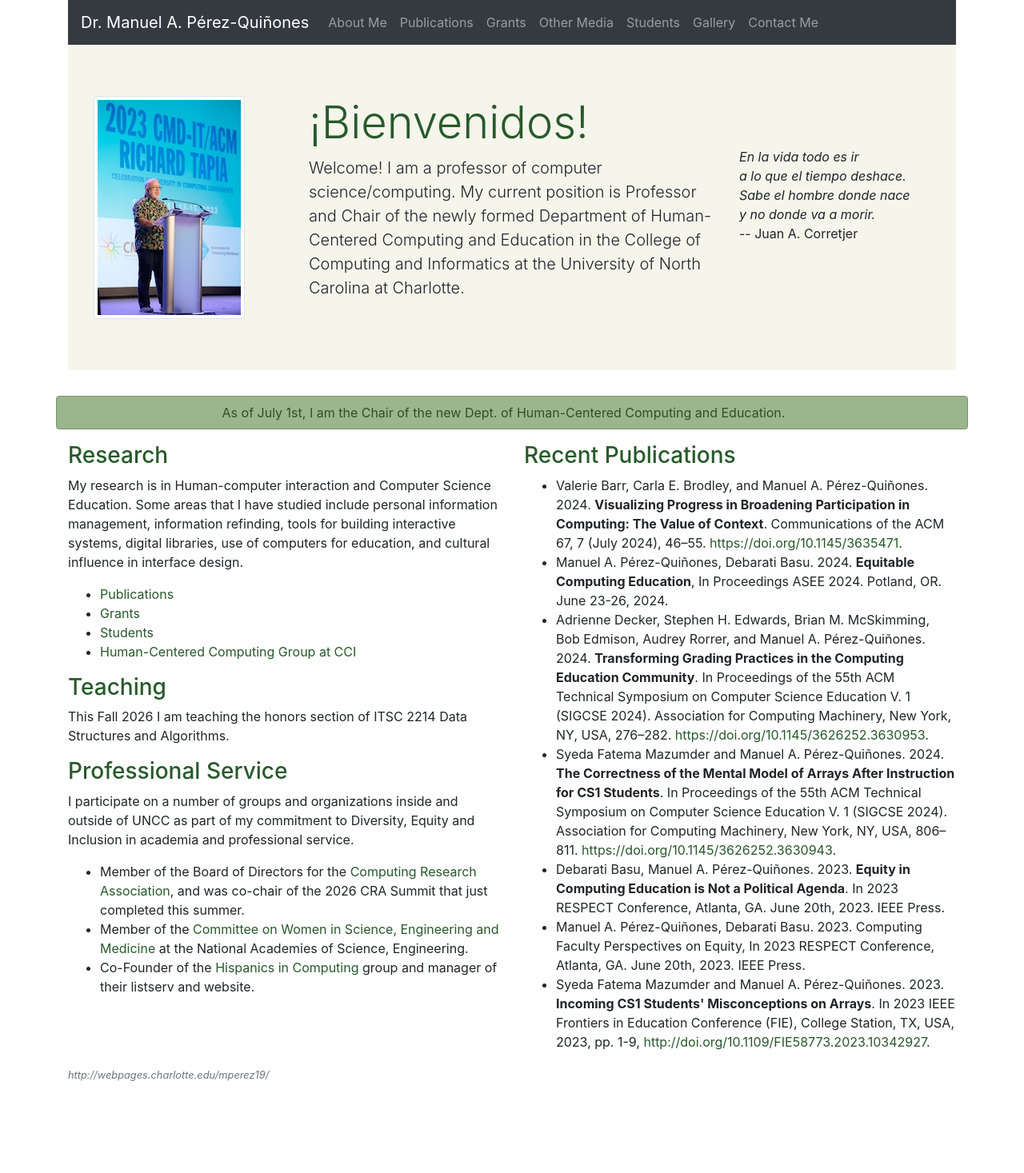
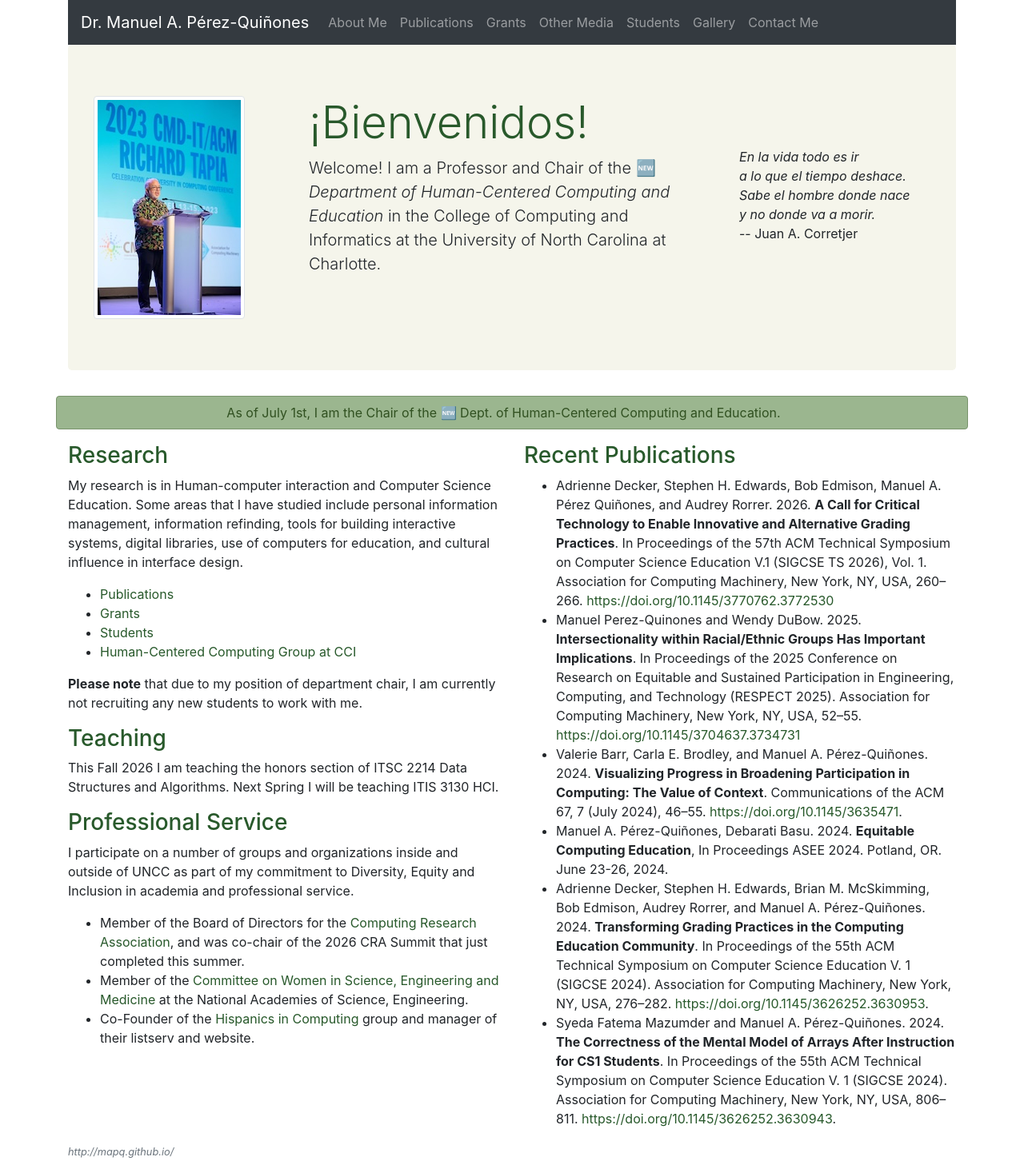
Before and after one commit to mapq/mapq.github.io, a Jekyll site: the page built from index.html, in a window 1280 px wide. Shown: the whole page at 80% size. Built offline with Jekyll 4.4.1, drawn with Linux system fonts in a browser that asks for light colours; before the commit the page ends 1371 px from its top, so only the background shows below that.

Commit message:
Small Changes
Added message "not recruiting new students"
Change the footer for the pages to point to my github site

```diff
--- a/_layouts/default.html
+++ b/_layouts/default.html
@@ -23,7 +23,7 @@
 
 	<div id="footer">
 		<div class="container">
-			<p class="text-muted"><small><i>http://webpages.charlotte.edu/mperez19/</i></small></p>
+			<p class="text-muted"><small><i>http://mapq.github.io/</i></small></p>
 		</div>
 	</div>
 
--- a/index.html
+++ b/index.html
@@ -11,7 +11,7 @@ title: Home
     </div> <!-- col-sm-3 -->
     <div class="col-sm-6">
       <h1 class="display-4">¡Bienvenidos!</h1>
-      <p class="lead">Welcome! I am a professor of computer science/computing. My current position is Professor and Chair of the newly formed Department of Human-Centered Computing and Education in the College of Computing and Informatics at the University of North Carolina at Charlotte.</p>
+      <p class="lead">Welcome! I am a Professor and Chair of the 🆕 <em>Department of Human-Centered Computing and Education</em> in the College of Computing and Informatics at the University of North Carolina at Charlotte.</p>
     </div>   <!-- col-sm-6 -->
     <div class="col-sm-3">
       <h1>&nbsp;</h1>
@@ -45,12 +45,10 @@ title: Home
         <li><a href="students.html">Students</a></li>
         <li><a href="https://sites.google.com/uncc.edu/hci-cci/home">Human-Centered Computing Group at CCI</a></li>
     </ul>
-    <!--
-      Coauthor of the consensus study report on <a href="https://www.nap.edu/catalog/26345/transforming-trajectories-for-women-of-color-in-tech">Transforming Trajectories for Women of Color in Tech</a>
-    -->
+    <p><b>Please note</b> that due to my position of department chair, I am currently not recruiting any new students to work with me.</p>
 
     <h3>Teaching</h3>
-    <p>This Fall 2026 I am teaching the honors section of ITSC 2214 Data Structures and Algorithms.</p>
+    <p>This Fall 2026 I am teaching the honors section of ITSC 2214 Data Structures and Algorithms. Next Spring I will be teaching ITIS 3130 HCI.</p>
 
     <h3>Professional Service</h3>
     <p>I participate on a number of groups and organizations inside and outside of UNCC as part of my commitment to Diversity, Equity and Inclusion in academia and professional service.</p>
@@ -61,7 +59,7 @@ title: Home
 
       <li>Member of the <a href="https://www.nationalacademies.org/cwsem/committee-on-women-in-science-engineering-and-medicine">Committee on Women in Science, Engineering and Medicine</a> at the National Academies of Science, Engineering.</li>
 
-      <li>Co-Founder of the <a href="http://hispanicsincomputing.org">Hispanics in Computing</a> group and manager of their listserv and website.</li>
+      <li>Co-Founder of the <a href="http://hispanics-in-computing.github.io">Hispanics in Computing</a> group and manager of their listserv and website.</li>
     </ul>
 
 	</div> <!-- col-md-6 leftmost column -->
@@ -70,14 +68,21 @@ title: Home
 
     <h3>Recent Publications</h3>
     <ul>
+      <li>Adrienne Decker, Stephen H. Edwards, Bob Edmison, Manuel A. Pérez Quiñones, and Audrey Rorrer. 2026. <b>A Call for Critical Technology to Enable Innovative and Alternative Grading Practices</b>. In Proceedings of the 57th ACM Technical Symposium on Computer Science Education V.1 (SIGCSE TS 2026), Vol. 1. Association for Computing Machinery, New York, NY, USA, 260–266. <a href="https://doi.org/10.1145/3770762.3772530">https://doi.org/10.1145/3770762.3772530</a></li>
+
+      <li>Manuel Perez-Quinones and Wendy DuBow. 2025. <b>Intersectionality within Racial/Ethnic Groups Has Important Implications</b>. In Proceedings of the 2025 Conference on Research on Equitable and Sustained Participation in Engineering, Computing, and Technology (RESPECT 2025). Association for Computing Machinery, New York, NY, USA, 52–55. <a href="https://doi.org/10.1145/3704637.3734731">https://doi.org/10.1145/3704637.3734731</a></li>
+
       <li>Valerie Barr, Carla E. Brodley, and Manuel A. Pérez-Quiñones. 2024. <b>Visualizing Progress in Broadening Participation in Computing: The Value of Context</b>. Communications of the ACM 67, 7 (July 2024), 46–55. <a href="https://doi.org/10.1145/3635471">https://doi.org/10.1145/3635471</a>.</li>
+
       <li>Manuel A. Pérez-Quiñones, Debarati Basu. 2024. <b>Equitable Computing Education</b>, In Proceedings ASEE 2024. Potland, OR. June 23-26, 2024.</li>
+
       <li>Adrienne Decker, Stephen H. Edwards, Brian M. McSkimming, Bob Edmison, Audrey Rorrer, and Manuel A. Pérez-Quiñones. 2024. <b>Transforming Grading Practices in the Computing Education Community</b>. In Proceedings of the 55th ACM Technical Symposium on Computer Science Education V. 1 (SIGCSE 2024). Association for Computing Machinery, New York, NY, USA, 276–282. <a href="https://doi.org/10.1145/3626252.3630953">https://doi.org/10.1145/3626252.3630953</a>.</li>
+
       <li>Syeda Fatema Mazumder and Manuel A. Pérez-Quiñones. 2024. <b>The Correctness of the Mental Model of Arrays After Instruction for CS1 Students</b>. In Proceedings of the 55th ACM Technical Symposium on Computer Science Education V. 1 (SIGCSE 2024). Association for Computing Machinery, New York, NY, USA, 806–811. <a href="https://doi.org/10.1145/3626252.3630943">https://doi.org/10.1145/3626252.3630943</a>.</li>
-      <li>Debarati Basu, Manuel A. Pérez-Quiñones. 2023. <b>Equity in Computing Education is Not a Political Agenda</b>. In 2023 RESPECT Conference, Atlanta, GA. June 20th, 2023. IEEE Press.</li>
+<!--       <li>Debarati Basu, Manuel A. Pérez-Quiñones. 2023. <b>Equity in Computing Education is Not a Political Agenda</b>. In 2023 RESPECT Conference, Atlanta, GA. June 20th, 2023. IEEE Press.</li>
       <li>Manuel A. Pérez-Quiñones, Debarati Basu. 2023. Computing Faculty Perspectives on Equity, In 2023 RESPECT Conference, Atlanta, GA. June 20th, 2023. IEEE Press. </li>
       <li>Syeda Fatema Mazumder and Manuel A. Pérez-Quiñones. 2023. <b>Incoming CS1 Students' Misconceptions on Arrays</b>. In 2023 IEEE Frontiers in Education Conference (FIE), College Station, TX, USA, 2023, pp. 1-9, <a href="http://doi.org/10.1109/FIE58773.2023.10342927">http://doi.org/10.1109/FIE58773.2023.10342927</a>.</li>
-    </ul>
+ -->    </ul>
 
 
   </div>  <!-- col-md-6 rightmost column -->
```
Also changed, not shown: other parts of index.html (+1 -1 lines).
